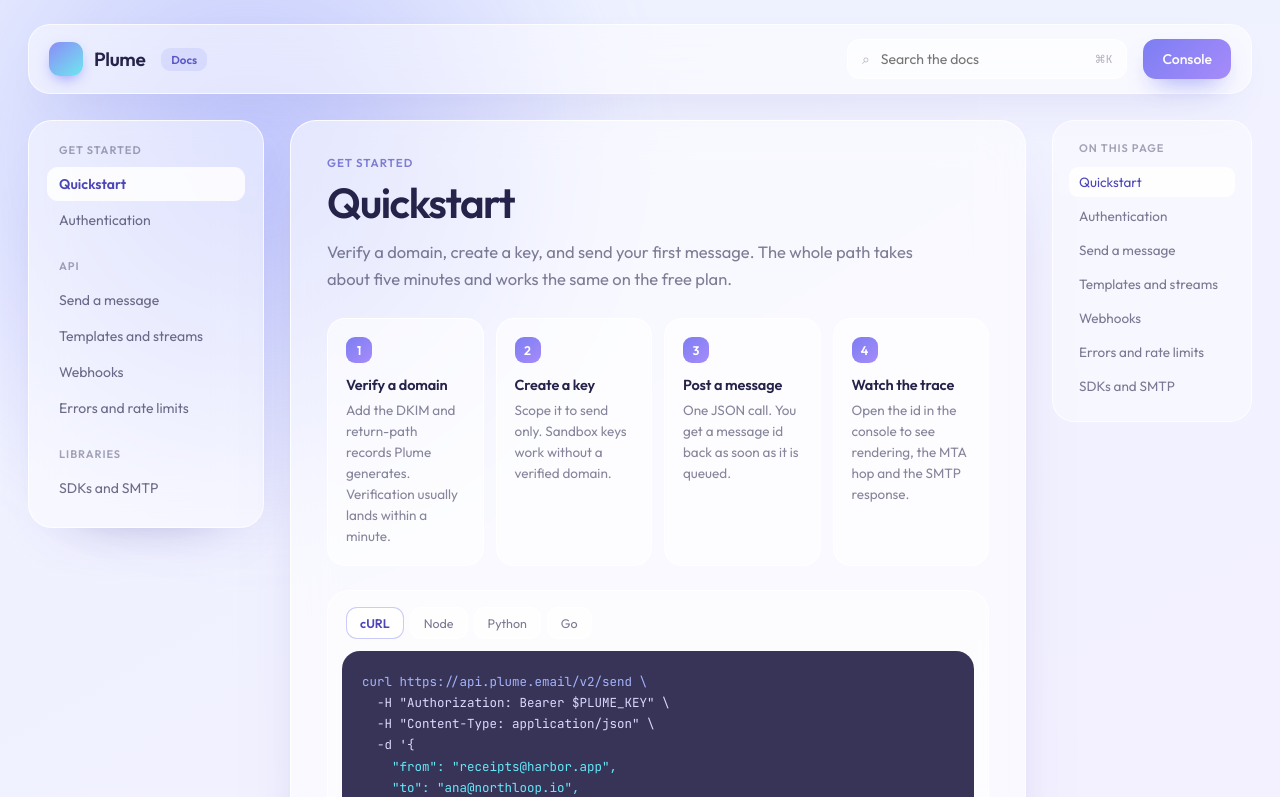
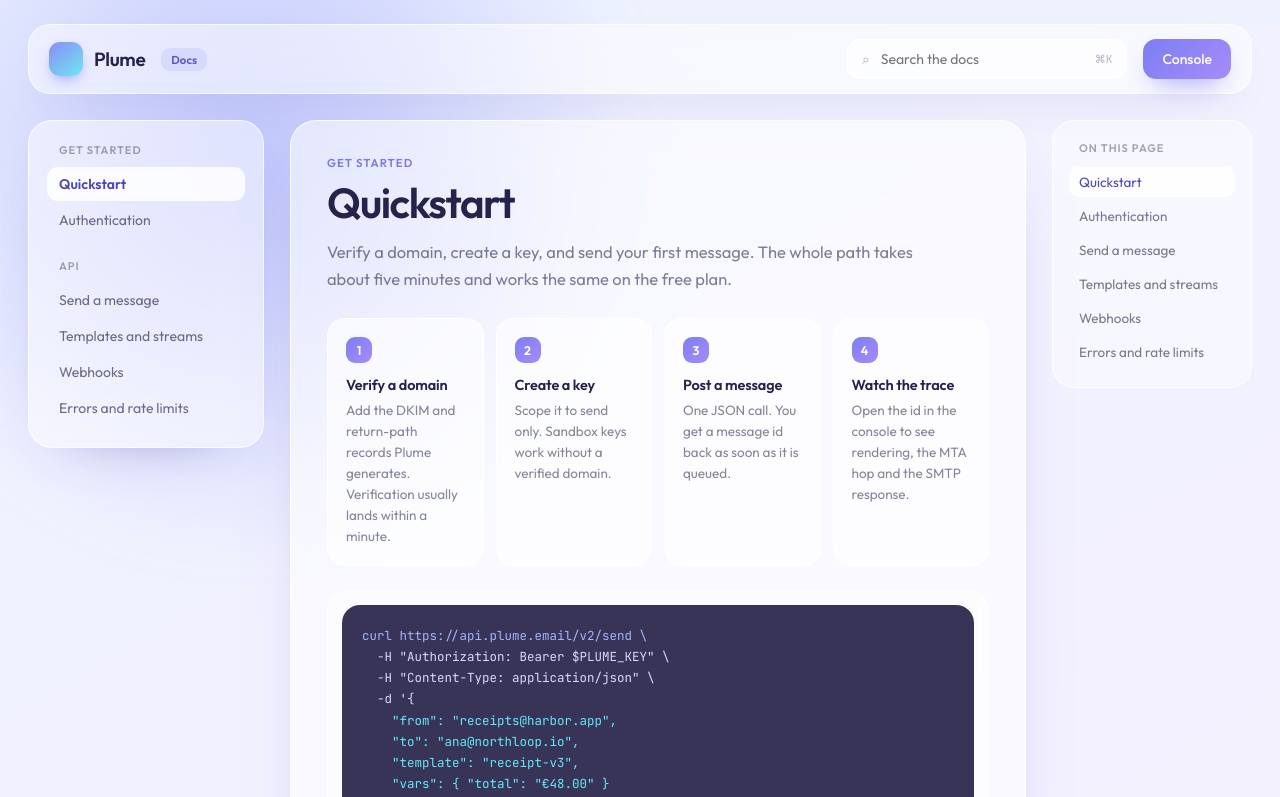
Before and after one commit to dhiazfathra/email-provider, a Next.js app in the folder email-send/frontend/: page /docs in a window 1280 px wide. Shown: the top 797 px of the page. Built offline with nearby package versions, Linux system fonts and the light colour scheme.

Commit message:
refactor(email-send): delete undecided API surface from the docs

```diff
--- a/email-send/frontend/app/docs/page.tsx
+++ b/email-send/frontend/app/docs/page.tsx
@@ -4,7 +4,6 @@
 import { useEffect, useState } from "react";
 import {
   API_ERRORS,
-  DOCS_LANGS,
   DOCS_NAV,
   DOCS_SECTIONS,
   DOC_STREAMS,
@@ -12,13 +11,11 @@
   QUICKSTART_STEPS,
   RATE_LIMITS,
   SCOPES,
-  SDK_CHIPS,
   SEND_PARAMS,
   SEND_REQUEST,
   SEND_RESPONSE,
   WEBHOOK_EVENTS,
   WEBHOOK_SAMPLE,
-  type DocsLang,
 } from "@/lib/mock/docs";
 import { CodeBlock, MONO } from "../console/ui";
 
@@ -54,7 +51,6 @@
 }
 
 export default function PlumeDocs() {
-  const [lang, setLang] = useState<DocsLang>("curl");
   const active = useActiveSection();
 
   // Responsive values come from CSS variables in globals.css, so the first
@@ -426,43 +422,8 @@
                   border: "1px solid rgba(255,255,255,.9)",
                 }}
               >
-                <div
-                  style={{
-                    display: "flex",
-                    gap: 6,
-                    padding: "2px 4px 12px",
-                    flexWrap: "wrap",
-                  }}
-                >
-                  {DOCS_LANGS.map((t) => {
-                    const on = lang === t.id;
-                    return (
-                      <button
-                        key={t.id}
-                        type="button"
-                        onClick={() => setLang(t.id)}
-                        aria-pressed={on}
-                        style={{
-                          padding: "7px 13px",
-                          borderRadius: 11,
-                          fontSize: 12.5,
-                          fontFamily: "inherit",
-                          cursor: "pointer",
-                          fontWeight: on ? 600 : 400,
-                          color: on ? "#4c46b8" : "rgba(38,35,74,.6)",
-                          background: on
-                            ? "rgba(255,255,255,.9)"
-                            : "rgba(255,255,255,.45)",
-                          border: `1px solid ${on ? "rgba(124,126,242,.4)" : "rgba(255,255,255,.85)"}`,
-                        }}
-                      >
-                        {t.label}
-                      </button>
-                    );
-                  })}
-                </div>
                 <CodeBlock
-                  lines={QUICKSTART_CODE[lang]}
+                  lines={QUICKSTART_CODE.curl}
                   style={{ ...codePanel, padding: 20 }}
                 />
               </div>
@@ -1035,109 +996,6 @@
                 ))}
               </div>
             </section>
-
-            <section
-              id="sdks"
-              style={{
-                ...section,
-                background: "rgba(255,255,255,.5)",
-                border: "1px solid rgba(255,255,255,.8)",
-                display: "flex",
-                flexWrap: "wrap",
-                gap: 24,
-                alignItems: "center",
-              }}
-            >
-              <div style={{ flex: 1, minWidth: 280 }}>
-                <h2
-                  style={{
-                    margin: 0,
-                    fontSize: h2,
-                    fontWeight: 600,
-                    letterSpacing: "-.03em",
-                  }}
-                >
-                  SDKs and SMTP
-                </h2>
-                <p
-                  style={{
-                    margin: "12px 0 0",
-                    fontSize: 15.5,
-                    lineHeight: 1.6,
-                    opacity: 0.58,
-                    maxWidth: 520,
-                    textWrap: "pretty",
-                  }}
-                >
-                  Typed clients handle retries, idempotency keys and batching.
-                  An existing app can point at the relay instead and get the
-                  same streams and traces.
-                </p>
-                <div
-                  style={{
-                    marginTop: 16,
-                    display: "flex",
-                    flexWrap: "wrap",
-                    gap: 7,
-                  }}
-                >
-                  {SDK_CHIPS.map((c) => (
-                    <span
-                      key={c}
-                      style={{
-                        padding: "6px 11px",
-                        borderRadius: 11,
-                        fontFamily: MONO,
-                        fontSize: 12,
-                        color: "#4c46b8",
-                        background: "rgba(124,126,242,.13)",
-                      }}
-                    >
-                      {c}
-                    </span>
-                  ))}
-                </div>
-              </div>
-              <div
-                style={{
-                  display: "flex",
-                  flexDirection: "column",
-                  gap: 9,
-                  minWidth: 250,
-                }}
-              >
-                <Link
-                  href="/console"
-                  style={{
-                    padding: "13px 22px",
-                    textAlign: "center",
-                    borderRadius: 14,
-                    fontSize: 14.5,
-                    fontWeight: 500,
-                    color: "#fff",
-                    background: PRIMARY,
-                    boxShadow: "0 14px 30px -14px rgba(124,126,242,.95)",
-                  }}
-                >
-                  Get an API key
-                </Link>
-                <Link
-                  href="/"
-                  style={{
-                    padding: "13px 22px",
-                    textAlign: "center",
-                    borderRadius: 14,
-                    fontSize: 14.5,
-                    fontWeight: 500,
-                    color: "#5b57c8",
-                    background: "rgba(255,255,255,.7)",
-                    border: "1px solid rgba(255,255,255,.95)",
-                  }}
-                >
-                  Back to plume.email
-                </Link>
-              </div>
-            </section>
           </main>
 
           <aside
--- a/email-send/frontend/lib/mock/docs.ts
+++ b/email-send/frontend/lib/mock/docs.ts
@@ -4,22 +4,18 @@
  * one thing that is not static (search).
  */
 
+import { STREAMS, type Stream } from "@/lib/enums";
+import { ACTIVITY_RETENTION_DAYS, SEND_RATE_PER_SECOND } from "@/lib/limits";
+
 const V = "#dcd9ff";
 const K = "#a5b4fc";
 const S = "#67e8f9";
 const G = "#5eead4";
 
-export type DocsLang = "curl" | "node" | "python" | "go";
+export type DocsLang = "curl";
 
 const line = (rows: [string, string][]) =>
   rows.map(([line, color]) => ({ line, color }));
-
-export const DOCS_LANGS: { label: string; id: DocsLang }[] = [
-  { label: "cURL", id: "curl" },
-  { label: "Node", id: "node" },
-  { label: "Python", id: "python" },
-  { label: "Go", id: "go" },
-];
 
 export const QUICKSTART_CODE: Record<
   DocsLang,
@@ -37,46 +33,6 @@
     ["  }'", V],
     ["", V],
     ['→ 202 { "id": "msg_01J8K2QF7ZP" }', G],
-  ]),
-  node: line([
-    ['import { Plume } from "@plume/sdk";', K],
-    ["", V],
-    ["const plume = new Plume(process.env.PLUME_KEY);", V],
-    ["", V],
-    ["const { id } = await plume.send({", V],
-    ['  from: "receipts@harbor.app",', S],
-    ['  to: "ana@northloop.io",', S],
-    ['  template: "receipt-v3",', S],
-    ['  vars: { total: "€48.00" },', S],
-    ["});", V],
-    ["", V],
-    ['// id → "msg_01J8K2QF7ZP"', G],
-  ]),
-  python: line([
-    ["from plume import Plume", K],
-    ["", V],
-    ['plume = Plume(os.environ["PLUME_KEY"])', V],
-    ["", V],
-    ["msg = plume.send(", V],
-    ['    sender="receipts@harbor.app",', S],
-    ['    to="ana@northloop.io",', S],
-    ['    template="receipt-v3",', S],
-    ['    vars={"total": "€48.00"},', S],
-    [")", V],
-    ["", V],
-    ['# msg.id → "msg_01J8K2QF7ZP"', G],
-  ]),
-  go: line([
-    ['client := plume.New(os.Getenv("PLUME_KEY"))', K],
-    ["", V],
-    ["msg, err := client.Send(ctx, &plume.Message{", V],
-    ['    From:     "receipts@harbor.app",', S],
-    ['    To:       []string{"ana@northloop.io"},', S],
-    ['    Template: "receipt-v3",', S],
-    ['    Vars:     plume.Vars{"total": "€48.00"},', S],
-    ["})", V],
-    ["", V],
-    ['// msg.ID → "msg_01J8K2QF7ZP"', G],
   ]),
 };
 
@@ -100,8 +56,7 @@
   ['  "status": "queued",', S],
   ['  "stream": "receipts",', S],
   ['  "template": "receipt-v3@14",', S],
-  ['  "accepted_at": "2026-08-29T09:14:02Z",', S],
-  ['  "trace_url": "https://plume.email/t/01J8K2QF7ZP"', S],
+  ['  "accepted_at": "2026-08-29T09:14:02Z"', S],
   ["}", V],
 ]);
 
@@ -212,20 +167,16 @@
   },
 ];
 
-export const DOC_STREAMS = [
-  {
-    id: "transactional",
-    body: "Default. Receipts, resets, alerts. Highest priority queue.",
-  },
-  {
-    id: "notifications",
-    body: "Digests and activity mail. Throttled behind transactional.",
-  },
-  {
-    id: "bulk",
-    body: "Campaigns and announcements. Separate IPs and reputation.",
-  },
-];
+const DOC_STREAM_BODY: Record<Stream, string> = {
+  transactional: "Default. Receipts, resets, alerts. Highest priority queue.",
+  notifications: "Digests and activity mail. Throttled behind transactional.",
+  bulk: "Campaigns and announcements. Separate IPs and reputation.",
+};
+
+export const DOC_STREAMS = STREAMS.map((id) => ({
+  id,
+  body: DOC_STREAM_BODY[id],
+}));
 
 export const WEBHOOK_EVENTS = [
   "message.queued",
@@ -236,7 +187,6 @@
   "message.complained",
   "message.opened",
   "message.clicked",
-  "domain.record_drift",
 ];
 
 export const API_ERRORS = [
@@ -285,21 +235,9 @@
 ];
 
 export const RATE_LIMITS = [
-  { value: "100 / s", label: "Send calls, free plan" },
-  { value: "1,000 / s", label: "Send calls, Scale plan" },
-  { value: "500", label: "Messages per batch call" },
+  { value: `${SEND_RATE_PER_SECOND} / s`, label: "Send calls" },
   { value: "24 h", label: "Idempotency key window" },
-];
-
-export const SDK_CHIPS = [
-  "node",
-  "python",
-  "go",
-  "ruby",
-  "php",
-  "rust",
-  "smtp.plume.email:587",
-  "STARTTLS",
+  { value: `${ACTIVITY_RETENTION_DAYS} d`, label: "Activity retention" },
 ];
 
 export const DOCS_SECTIONS = [
@@ -309,11 +247,9 @@
   { id: "templates", label: "Templates and streams" },
   { id: "webhooks", label: "Webhooks" },
   { id: "errors", label: "Errors and rate limits" },
-  { id: "sdks", label: "SDKs and SMTP" },
 ];
 
 export const DOCS_NAV = [
   { group: "Get started", ids: ["quickstart", "authentication"] },
   { group: "API", ids: ["send", "templates", "webhooks", "errors"] },
-  { group: "Libraries", ids: ["sdks"] },
 ];
```
